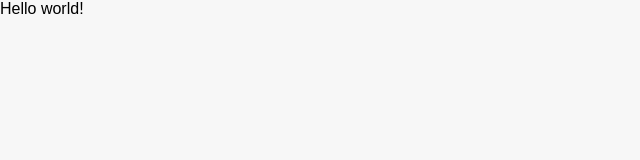
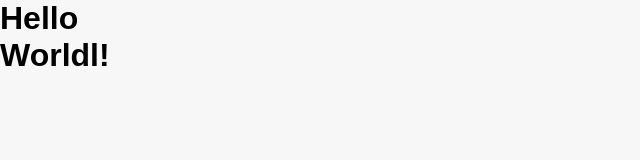
Before and after one commit to lukasrahm/gatsby-blog-lukas-rahm-syne19lin, a Gatsby site: page / in a window 1280 px wide. Shown: the whole page, without its empty margins (0-640 px from the left). Built offline with nearby package versions, Linux system fonts and the light colour scheme; Gatsby itself is replaced by a stand-in of ours; a web font is replaced by a local one.

Commit message:
V12
https://www.youtube.com/watch?v=-ISucY9CmA4&list=PLW0RabRDhwwzVNhlOgQQgw6HJzXdM1MnT&index=13

```diff
--- /dev/null
+++ b/src/components/Container.js
@@ -0,0 +1,6 @@
+import React from "react"
+import { ContainerWrapper } from "../elements"
+
+export const Container = ({ children }) => {
+    return <ContainerWrapper>{children}</ContainerWrapper>
+}
--- /dev/null
+++ b/src/components/index.js
@@ -0,0 +1 @@
+export * from "./Container"
--- /dev/null
+++ b/src/elements/ContainerElements.js
@@ -0,0 +1,20 @@
+import styled from "styled-components"
+
+export const ContainerWrapper = styled.div`
+    height: 100%;
+    display: grid;
+    grid-template-columns: 1fr repeat(12, minmax(auto, 4.2rem)) 1fr;
+    grid-template-rows: 7.8rem 20rem 4rem auto;
+    grid-gap: 0 2rem;
+
+
+    @media ${props => props.theme.breakpoints.tablet} {
+        grid-template-columns: 2rem repeat(6, 2fr) 2rem;
+        grid-gap: 0 1rem;
+    }
+
+
+    @media ${props=> props.theme.breakpoints.mobile} {
+        grid-template-columns: 1rem repeat(6, 1fr) 1rem;
+    }
+`
--- /dev/null
+++ b/src/elements/index.js
@@ -0,0 +1,2 @@
+export * from "./ContainerElements"
+export * from "./NavElements"
--- a/src/pages/index.js
+++ b/src/pages/index.js
@@ -1,5 +1,12 @@
 import React from "react"
+import { Container } from "../components"
 
-export default function Home() {
-  return <div>Hello world!</div>
+const IndexPage = () => {
+  return (
+    <Container>
+      <h1>Hello Worldl!</h1>
+    </Container>
+  )
 }
+
+export default IndexPage
```
Also changed, not shown: src/elements/NavElements.js (added).
